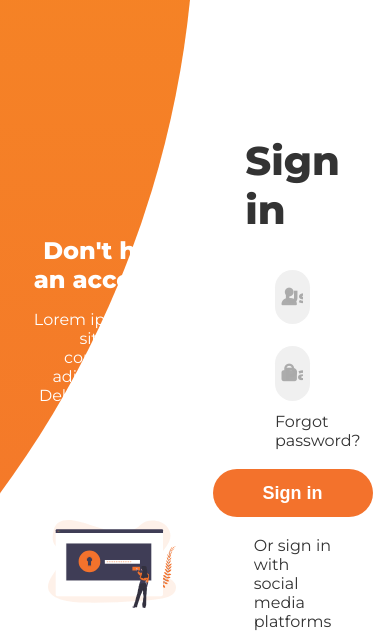
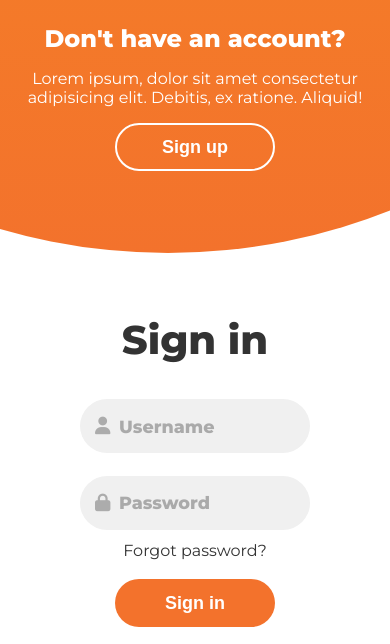
Before and after one commit to wahyuuk/login-template-2, a plain HTML site: page index.html in a window 390 px wide. Shown: the top 644 px of the page. Drawn offline with Linux system fonts and the light colour scheme.

Commit message:
Setting responsive layout and animation css

```diff
--- a/css/style.scss
+++ b/css/style.scss
@@ -45,7 +45,7 @@ form {
   overflow: hidden;
   grid-column: 1 / 2;
   grid-row: 1 / 2;
-  transition: all .4s .8s;
+  transition: all 0.4s 0.8s;
 }
 
 form.sign-in-form {
@@ -216,7 +216,8 @@ form .title {
     z-index: 10;
     transition-delay: 0.6s;
 
-    .content, .image {
+    .content,
+    .image {
       transition: transform 0.9s ease-in-out;
     }
   }
@@ -239,8 +240,130 @@ form .title {
   }
 }
 
+/** Responsive page **/
+
+@media (max-width: 595px) {
+
+  .container:before {
+    transform: translateX(50%);
+    right: 50%;
+  }
+
+  .text-content {
+    .image {
+      display: none;
+    }
+
+    .right-content {
+      top: 75%;
+    }
+  }
+
+  .container.sign-up-mode::before {
+    transform: translate(10%, 100%) !important;
+    bottom: 30% !important;
+    right: -30% !important;
+  }
+}
+
+@media (max-width: 768px) {
+  .form-content {
+    width: 100%;
+    left: 0%;
+    top: 35%;
+  }
+
+  .container:before {
+    content: "";
+    background: linear-gradient(#f8961e, #f3722c);
+    height: 1200px;
+    width: 1200px;
+    position: absolute;
+    border-radius: 50%;
+    bottom: 70%;
+    right: 60%;
+    transform: translateX(51%);
+    transition: 1.6s ease-in-out;
+  }
+
+  .text-content {
+    display: flex;
+    flex-direction: column;
+    position: relative;
+    align-items: flex-start;
+    height: 100vh;
+    width: 100%;
+
+    .content h2 {
+      margin-bottom: 1rem 0;
+    }
+
+    .image {
+      width: 30%;
+      left: -5rem;
+    }
+
+    .content p {
+      margin: 1rem 0;
+    }
+
+    .left-content {
+      display: flex;
+      flex-direction: row;
+      padding: 1.5rem;
+      width: 100%;
+      text-align: center;
+    }
+
+    .right-content {
+      position: absolute;
+      padding: 2rem;
+      -webkit-transition-delay: 0.6s;
+      transition-delay: 0.6s;
+      top: 70%;
+      display: flex;
+      flex-direction: row;
+      justify-content: center;
+      align-items: center;
+    }
+
+    .right-content {
+      .image, .content {
+        transform: translateY(800px);
+      }
+    }
+  }
+
+  /** Animation Responsive **/
+
+  .container.sign-up-mode::before {
+    transform: translate(-8%, 100%);
+    bottom: 33%;
+    right: -30%;
+  }
+
+  .container.sign-up-mode {
+    .form-content {
+      transform: translateY(-50%);
+    }
+
+    .right-content .image {
+      transform: translateX(0%);
+    }
+    .right-content .content {
+      transform: translateX(0%);
+    }
+
+    .left-content .content,
+    .left-content .image {
+      transform: translateY(-800px);
+    }
+  }
+}
+
 /** Animation **/
 
+@media (min-width: 769px) {
   .container.sign-up-mode::before {
     transform: translate(100%, -50%);
     right: 52%;
@@ -249,14 +372,6 @@ form .title {
   .container.sign-up-mode {
     .form-content {
       transform: translateX(-100%);
-  }
-
-  .right-content {
-    z-index: 10;
-  }
-
-  .left-content {
-    z-index: 5;
     }
 
     .right-content .image {
@@ -270,6 +385,17 @@ form .title {
     .left-content .image {
       transform: translateX(-800px);
     }
+  }
+}
+
+.container.sign-up-mode {
+  .right-content {
+    z-index: 10;
+  }
+
+  .left-content {
+    z-index: 5;
+  }
 
   form.sign-in-form {
     z-index: 1;
```
Also changed, not shown: css/style.css, 1 other file. Lines whose indentation alone changed are shown as unchanged.
